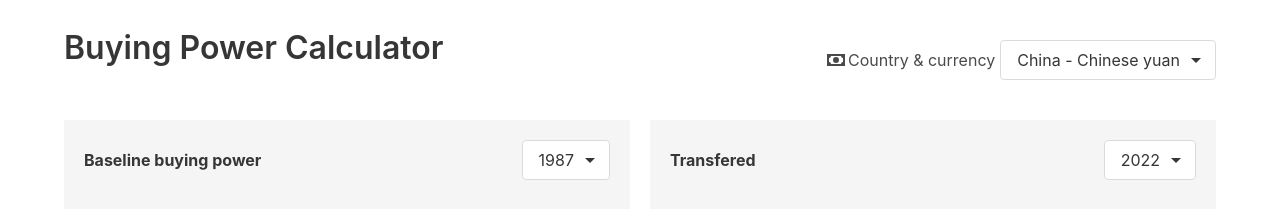
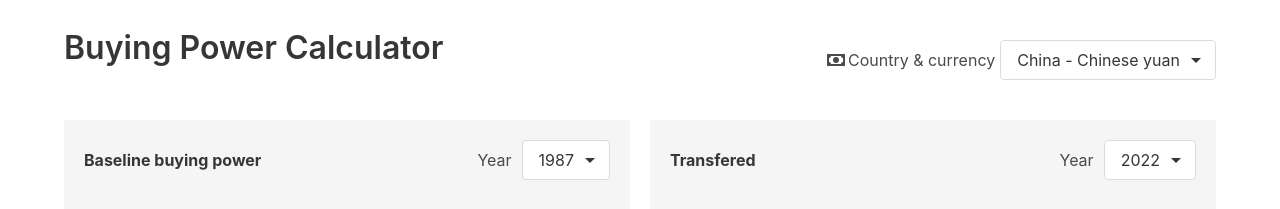
Before and after one commit to Astrian/buying-power-calculator, a React (Vite) app: page / in a window 1280 px wide. Shown: the top 209 px of the page. Built offline with nearby package versions, Linux system fonts and the light colour scheme.

Commit message:
Add year label

```diff
--- a/src/App.tsx
+++ b/src/App.tsx
@@ -169,6 +169,8 @@ function App() {
         <div className="module from">
           <div className="year">
             <strong>{t('year_from_title')}</strong>
+            <div className="selector">
+              <span>{t('year')}</span>
               <div className={cn('dropdown is-right', showFromYearDropdown && 'is-active')} onClick={() => {setShowFromYearDropdown(!showFromYearDropdown)}}>
                 <div className="dropdown-trigger">
                   <button className="button" aria-haspopup="true" aria-controls="dropdown-menu">
@@ -185,12 +187,15 @@ function App() {
                 </div>
               </div>
             </div>
+          </div>
           <input type="number" className="input" step="0.01" placeholder={t('from_input_placeholder')} defaultValue={fromAmount} onChange={e => {fromAmountChanges(e.target.value) }} />
         </div>
 
         <div className="module to">
           <div className="year">
             <strong>{t('year_to_title')}</strong>
+            <div className="selector">
+              <span>{t('year')}</span>
               <div className={cn('dropdown is-right', showToYearDropdown && 'is-active')} onClick={() => {setShowToYearDropdown(!showToYearDropdown); calculatePurchasingPower() }}>
                 <div className="dropdown-trigger">
                   <button className="button" aria-haspopup="true" aria-controls="dropdown-menu">
@@ -203,6 +208,7 @@ function App() {
                 <div className="dropdown-menu" id="dropdown-menu" role="menu">
                   <div className="dropdown-content">
                     {yearsToItems}
+                  </div>
                 </div>
               </div>
             </div>
--- a/src/i18n/en/translation.json
+++ b/src/i18n/en/translation.json
@@ -220,6 +220,7 @@
     "to_input_placeholder": "input amount...",
     "year_from_title": "Baseline buying power",
     "year_to_title": "Transfered",
-    "footer": "<p><strong>References only, and use this tool for scholar purpose is not recommended</strong></p><p>Source: <0>World Bank</0></p><p>Crafted by <1>Astrian</1> with ❤️</p>"
+    "footer": "<p><strong>References only, and use this tool for scholar purpose is not recommended</strong></p><p>Source: <0>World Bank</0></p><p>Crafted by <1>Astrian</1> with ❤️</p>",
+    "year": "Year"
   }
 }
--- a/src/i18n/zh_cn/translation.json
+++ b/src/i18n/zh_cn/translation.json
@@ -222,6 +222,7 @@
     "to_input_placeholder": "输入金额...",
     "year_from_title": "基准购买力",
     "year_to_title": "转换后",
-    "footer": "<p><strong>转换数据仅供参考，不建议作为严谨的学术引用</strong></p><p>数据来源：<0>世界银行</0></p><p>由 <1>Astrian</1> 用 ❤️ 制作</p>"
+    "footer": "<p><strong>转换数据仅供参考，不建议作为严谨的学术引用</strong></p><p>数据来源：<0>世界银行</0></p><p>由 <1>Astrian</1> 用 ❤️ 制作</p>",
+    "year": "年份"
   }
 }
--- a/src/style.scss
+++ b/src/style.scss
@@ -29,6 +29,11 @@
         display: flex;
         justify-content: space-between;
         align-items: center;
+        .selector {
+          display: flex;
+          gap: 10px;
+          align-items: center;
+        }
       }
     }
   }
```
Lines whose indentation alone changed are shown as unchanged.
